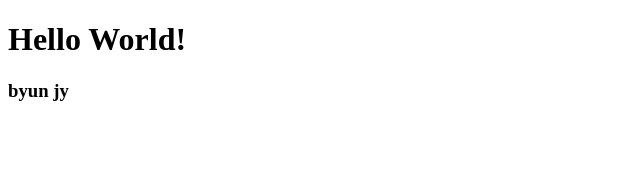
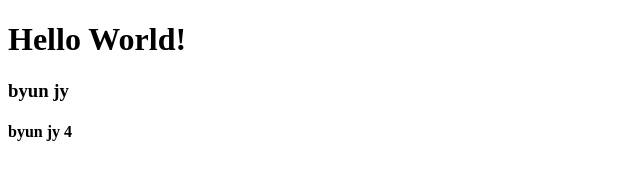
Before and after one commit to byunjy2022/DWebTest2, a plain HTML site: page index.html in a window 1280 px wide. Shown: the full height of the page, 0-640 px from the left. Drawn offline with Linux system fonts and the light colour scheme.

Commit message:
4th commit

```diff
--- a/index.html
+++ b/index.html
@@ -10,6 +10,7 @@
     <div>
         <h1>Hello World!</h1>
         <h3>byun jy</h3>
+        <h4>byun jy 4</h4></h4>
     </div>
 </body>
 </html>
```
